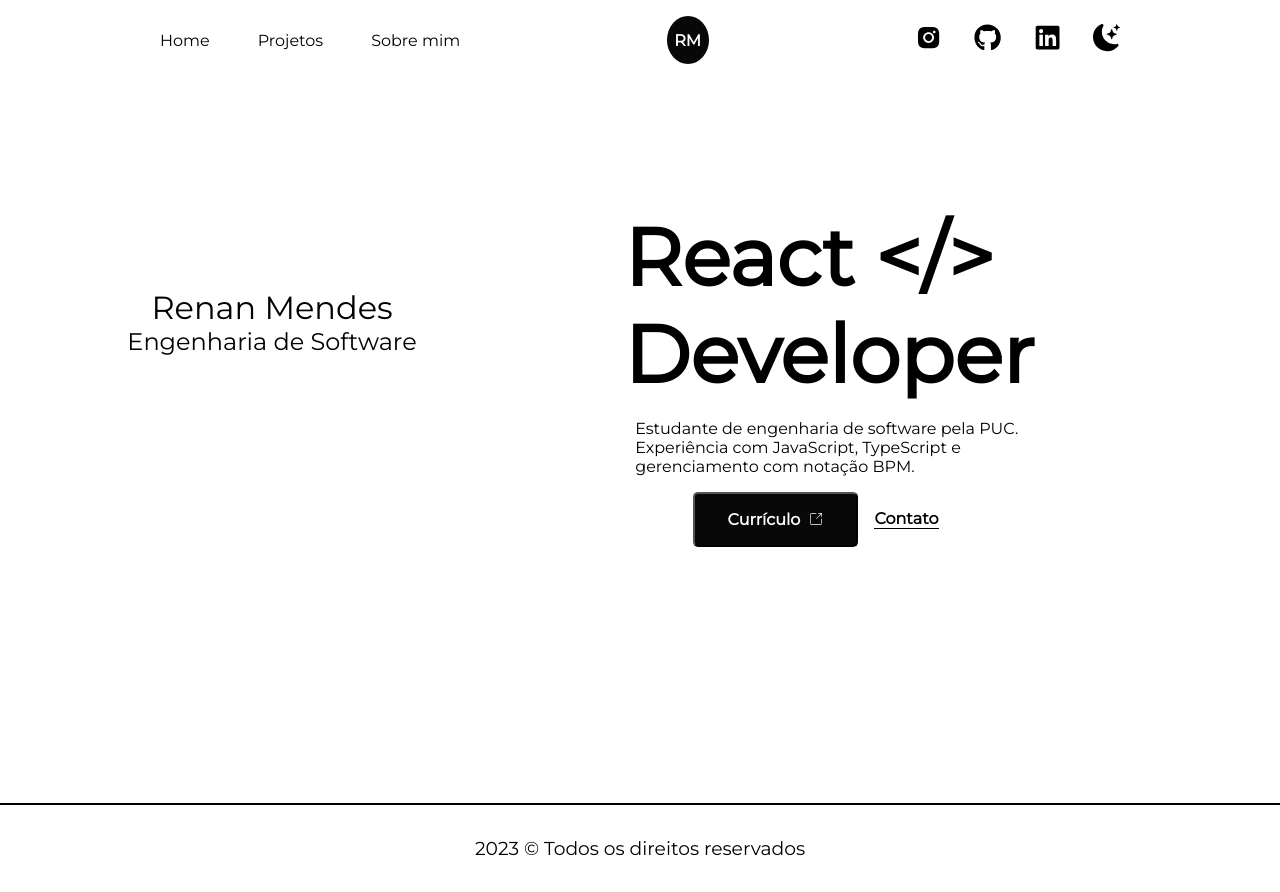
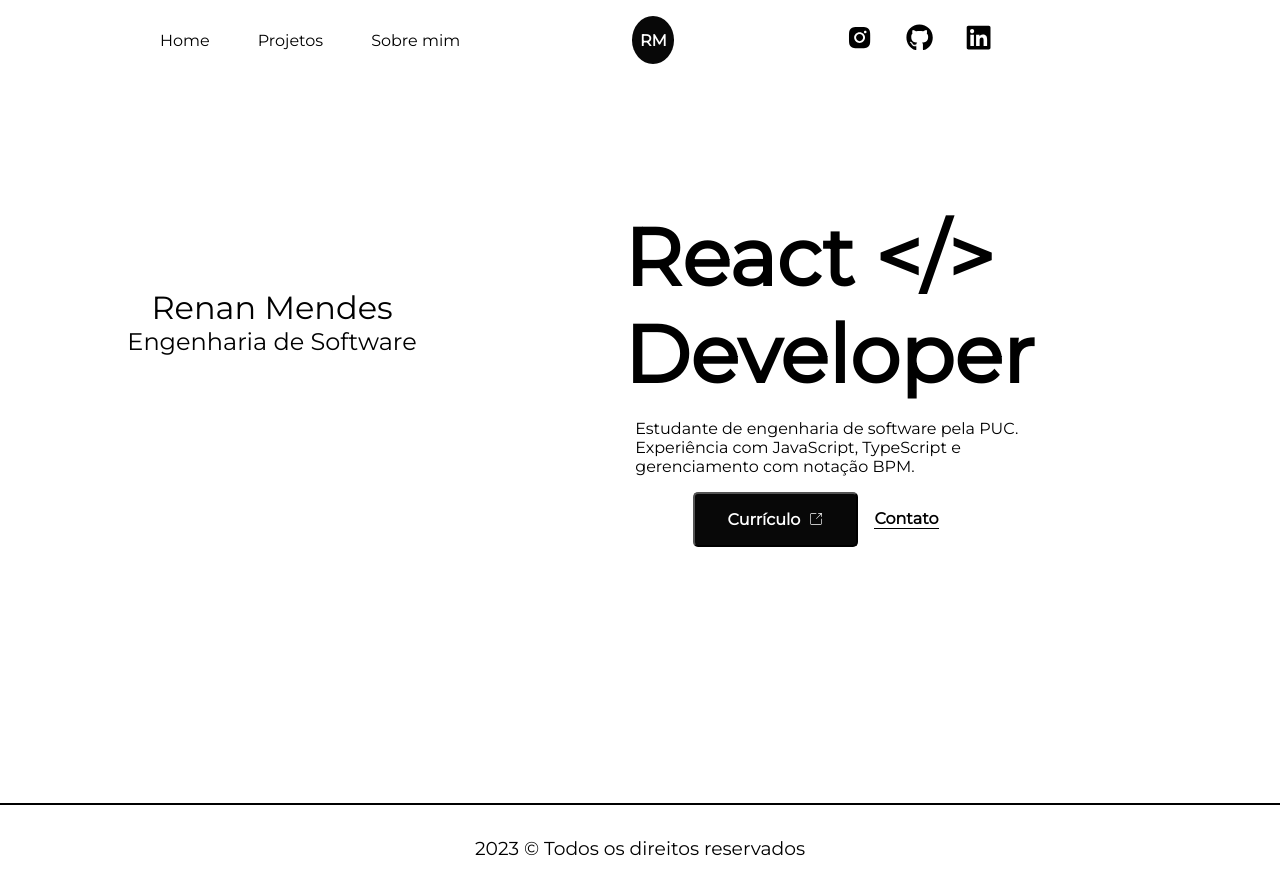
Before and after one commit to renantech/portfolio, a React (Create React App) app: page / in a window 1280 px wide. Built offline with nearby package versions, Linux system fonts and the light colour scheme.

Commit message:
Remoção: Dark Mode

```diff
--- a/src/interface/aboutme/Aboutme.js
+++ b/src/interface/aboutme/Aboutme.js
@@ -2,7 +2,6 @@ import { useState, useEffect } from 'react';
 
 import { AiFillInstagram } from "react-icons/ai";
 import { FaGithub, FaLinkedin } from "react-icons/fa";
-import { BsFillMoonStarsFill } from "react-icons/bs";
 import { PiListThin } from "react-icons/pi";
 import { IoMdClose } from "react-icons/io";
 import { IoCheckmark } from "react-icons/io5";
@@ -52,7 +51,6 @@ function Aboutme() {
                                 <li><AiFillInstagram onClick={() => socialLinks('https://www.instagram.com/renan.mvc/')} /></li>
                                 <li><FaGithub onClick={() => socialLinks('https://github.com/renantech')} /></li>
                                 <li><FaLinkedin onClick={() => socialLinks('https://www.linkedin.com/in/renan-tech/')} /></li>
-                                <li><BsFillMoonStarsFill /></li>
                             </ul>
                         </nav>
                     </header>
@@ -118,7 +116,6 @@ function Aboutme() {
                                 <li><AiFillInstagram onClick={() => socialLinks('https://www.instagram.com/renan.mvc/')} /></li>
                                 <li><FaGithub onClick={() => socialLinks('https://github.com/renantech')} /></li>
                                 <li><FaLinkedin onClick={() => socialLinks('https://www.linkedin.com/in/renan-tech/')} /></li>
-                                <li><BsFillMoonStarsFill /></li>
                             </ul>
                         </nav>
                     )}
--- a/src/interface/home/Home.js
+++ b/src/interface/home/Home.js
@@ -2,7 +2,6 @@ import { useState, useEffect } from 'react';
 
 import { AiFillInstagram } from "react-icons/ai";
 import { FaGithub, FaLinkedin } from "react-icons/fa";
-import { BsFillMoonStarsFill } from "react-icons/bs";
 import { CiShare1 } from "react-icons/ci";
 import { PiListThin } from "react-icons/pi";
 import { IoMdClose } from "react-icons/io";
@@ -59,7 +58,6 @@ function Home() {
                                 <li><AiFillInstagram onClick={() => socialLinks('https://www.instagram.com/renan.mvc/')} /></li>
                                 <li><FaGithub onClick={() => socialLinks('https://github.com/renantech')} /></li>
                                 <li><FaLinkedin onClick={() => socialLinks('https://www.linkedin.com/in/renan-tech/')} /></li>
-                                <li><BsFillMoonStarsFill /></li>
                             </ul>
                         </nav>
                     </header>
@@ -104,7 +102,6 @@ function Home() {
                                 <li><AiFillInstagram onClick={() => socialLinks('https://www.instagram.com/renan.mvc/')} /></li>
                                 <li><FaGithub onClick={() => socialLinks('https://github.com/renantech')} /></li>
                                 <li><FaLinkedin onClick={() => socialLinks('https://www.linkedin.com/in/renan-tech/')} /></li>
-                                <li><BsFillMoonStarsFill /></li>
                             </ul>
                         </nav>
                     )}
--- a/src/interface/home/Home.module.css
+++ b/src/interface/home/Home.module.css
@@ -16,7 +16,6 @@
     align-items: center;
     justify-content: space-between;
 
-    width: 100%;
     margin-top: 1em;
     margin-right: 8em;
     padding: 0em 10em;
--- a/src/interface/projects/Projects.js
+++ b/src/interface/projects/Projects.js
@@ -2,7 +2,6 @@ import { useState, useEffect } from 'react';
 
 import { AiFillInstagram } from "react-icons/ai";
 import { FaGithub, FaLinkedin } from "react-icons/fa";
-import { BsFillMoonStarsFill } from "react-icons/bs";
 import { PiListThin } from "react-icons/pi";
 import { IoMdClose } from "react-icons/io";
 
@@ -51,7 +50,6 @@ function Projects() {
                                 <li><AiFillInstagram onClick={() => socialLinks('https://www.instagram.com/renan.mvc/')} /></li>
                                 <li><FaGithub onClick={() => socialLinks('https://github.com/renantech')} /></li>
                                 <li><FaLinkedin onClick={() => socialLinks('https://www.linkedin.com/in/renan-tech/')} /></li>
-                                <li><BsFillMoonStarsFill /></li>
                             </ul>
                         </nav>
                     </header>
@@ -136,7 +134,6 @@ function Projects() {
                                 <li><AiFillInstagram onClick={() => socialLinks('https://www.instagram.com/renan.mvc/')} /></li>
                                 <li><FaGithub onClick={() => socialLinks('https://github.com/renantech')} /></li>
                                 <li><FaLinkedin onClick={() => socialLinks('https://www.linkedin.com/in/renan-tech/')} /></li>
-                                <li><BsFillMoonStarsFill /></li>
                             </ul>
                         </nav>
                     )}
```
